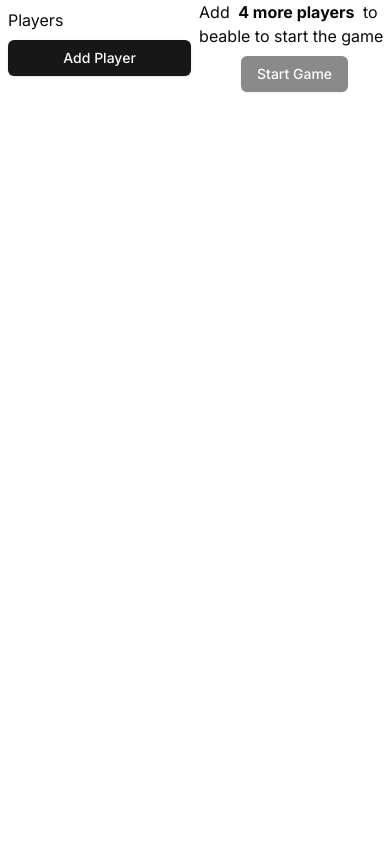
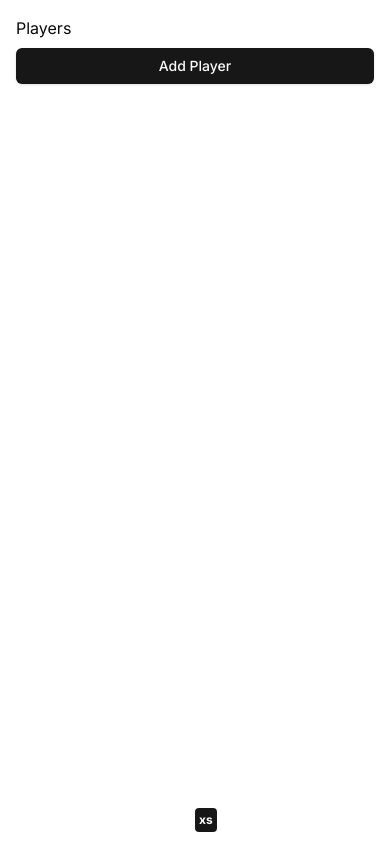
Before and after one commit to FredeAlexandre/gang-of-four, a Next.js app: page / in a window 390 px wide. Shown: the top 844 px of the page. Built offline with nearby package versions, Linux system fonts and the light colour scheme.

Commit message:
Add responsivness

```diff
--- a/app/layout.tsx
+++ b/app/layout.tsx
@@ -23,12 +23,20 @@ export default function RootLayout({
     <html lang="en">
       <body
         className={cn(
-          "min-h-screen bg-background font-sans antialiased",
+          "min-h-dvh bg-background font-sans antialiased",
           inter.variable
         )}
       >
         <ThemeProvider attribute="class" defaultTheme="system" enableSystem>
           {children}
+          <div className="fixed bottom-0 left-1/2 -translate-y-1/2 bg-primary text-primary-foreground p-1 rounded text-xs font-bold">
+            <div className="sm:hidden">xs</div>
+            <div className="hidden sm:inline md:hidden">xs</div>
+            <div className="hidden md:inline lg:hidden">md</div>
+            <div className="hidden lg:inline xl:hidden">lg</div>
+            <div className="hidden xl:inline 2xl:hidden">xl</div>
+            <div className="hidden 2xl:inline">2xl</div>
+          </div>
         </ThemeProvider>
       </body>
     </html>
--- a/app/page.tsx
+++ b/app/page.tsx
@@ -16,8 +16,8 @@ export default function Home() {
   const canStart = players.length >= 4;
 
   return (
-    <div className="flex">
-      <div className="h-dvh w-full sm:w-[30rem] sm:border-r sm:p-4 p-2">
+    <div className="flex flex-wrap">
+      <div className="h-dvh lg:w-[24rem] w-full sm:border-r p-4">
         <div className="flex justify-between items-center">
           <div>Players</div>
         </div>
@@ -42,8 +42,8 @@ export default function Home() {
           </Button>
         )}
       </div>
-      <div className="w-full overflow-y-auto">
-        <div className="sm:h-dvh flex items-center justify-center">
+      <div className="lg:grow lg:w-auto w-full overflow-y-auto">
+        <div className="min-h-dvh flex items-center justify-center">
           <div className="flex flex-col items-center gap-2">
             <div>
               {canStart ? (
```
